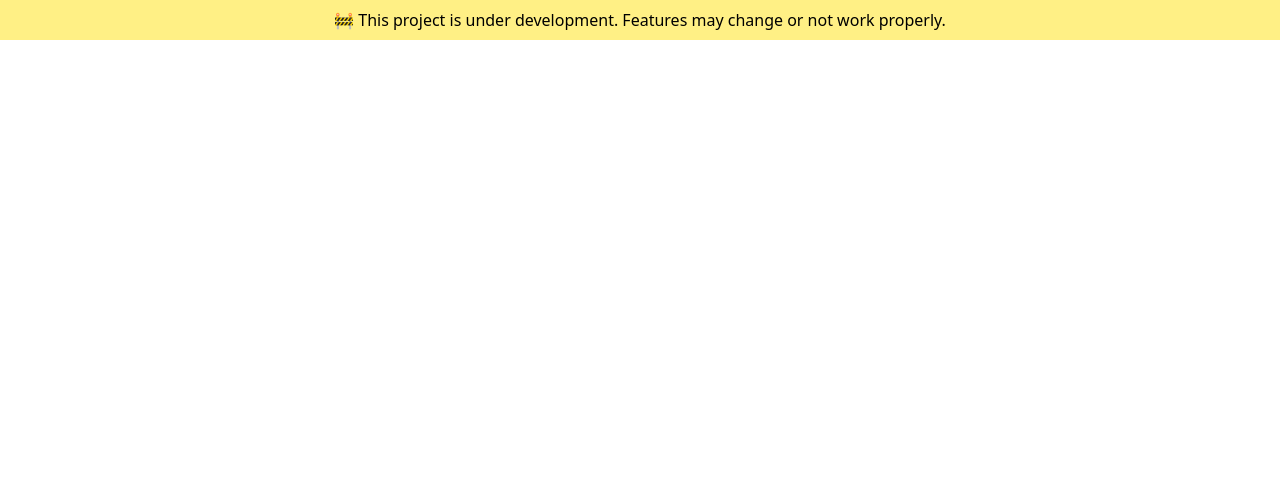
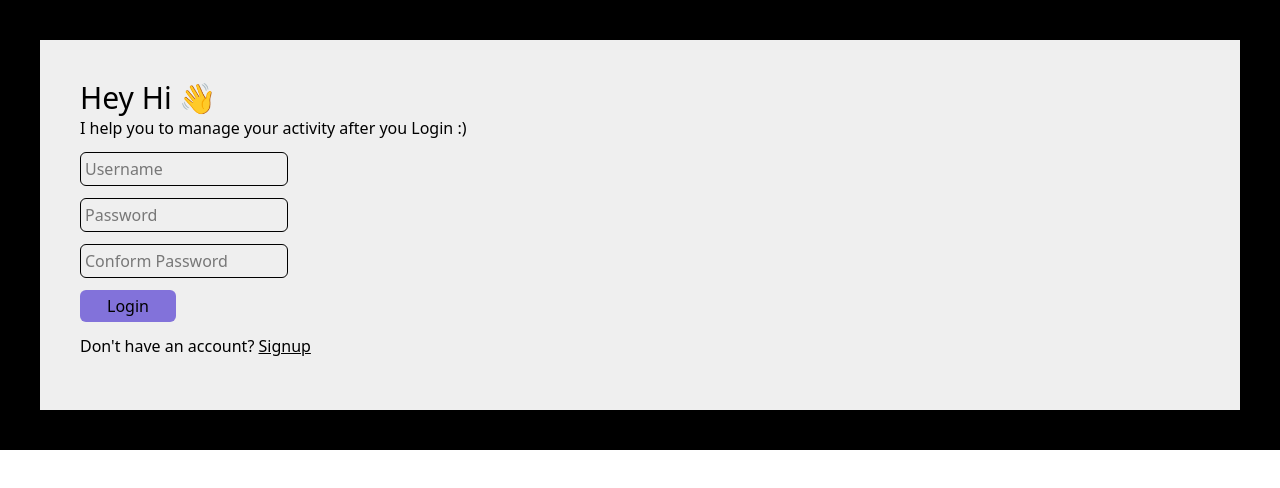
Before and after one commit to Sivabalamanikandan-C/Actodo-React, a React (Vite) app: page / in a window 1280 px wide. Shown: the top 488 px of the page. Built offline with nearby package versions, Linux system fonts and the light colour scheme.

Commit message:
Updated UI components

```diff
--- a/src/main.jsx
+++ b/src/main.jsx
@@ -5,10 +5,6 @@ import App from './App.jsx'
 
 createRoot(document.getElementById('root')).render(
   <StrictMode>
-    <div className="bg-yellow-200 text-black text-center p-2">
-      🚧 This project is under development. Features may change or not work properly.
-    </div>
-
-    {/* <App/> */}
+    <App/>
   </StrictMode>,
 )
```
